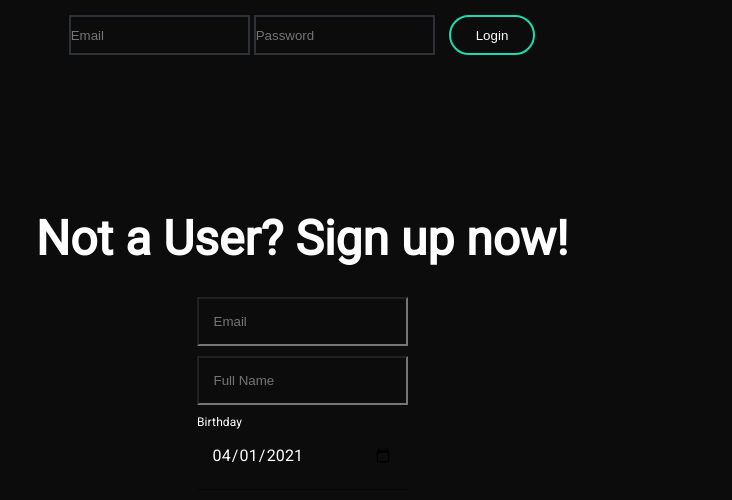
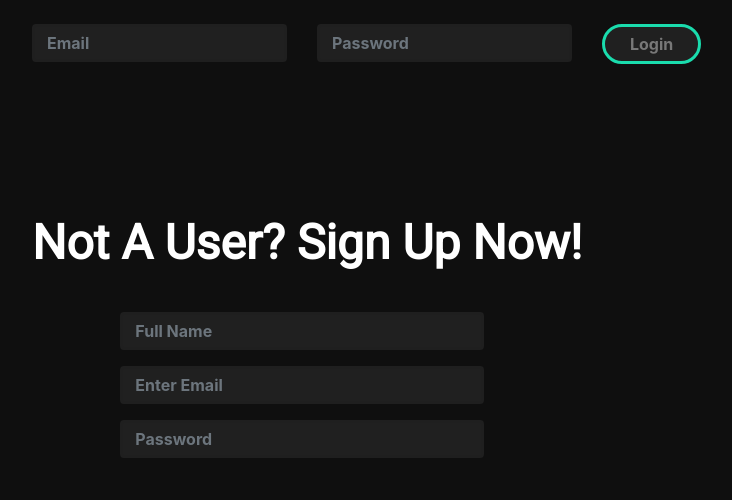
Before and after one commit to dallasclarke/social, a React (Create React App) app: page / in a window 1280 px wide. Shown: the top 500 px of the page, without its empty margins (338-1070 px from the left). Built offline with nearby package versions, Linux system fonts and the light colour scheme.

Commit message:
Scrapped a bunch of stuff... Removed material ui and went back to bootstrap & login component styling almost complete

```diff
--- a/package.json
+++ b/package.json
@@ -3,13 +3,13 @@
   "version": "0.1.0",
   "private": true,
   "dependencies": {
-    "@material-ui/core": "^4.11.3",
     "@testing-library/jest-dom": "^5.11.4",
     "@testing-library/react": "^11.1.0",
     "@testing-library/user-event": "^12.1.10",
     "bootstrap": "^4.6.0",
     "node-sass": "^5.0.0",
     "react": "^17.0.2",
+    "react-bootstrap": "^1.5.2",
     "react-dom": "^17.0.2",
     "react-redux": "^7.2.3",
     "react-scripts": "4.0.3",
--- a/public/index.html
+++ b/public/index.html
@@ -13,6 +13,12 @@
     <link
       href="https://fonts.googleapis.com/css2?family=Lobster+Two&family=Roboto&display=swap"
       rel="stylesheet"
+    />
+    <link
+      rel="stylesheet"
+      href="https://cdn.jsdelivr.net/npm/bootstrap@4.6.0/dist/css/bootstrap.min.css"
+      integrity="sha384-B0vP5xmATw1+K9KRQjQERJvTumQW0nPEzvF6L/Z6nronJ3oUOFUFpCjEUQouq2+l"
+      crossorigin="anonymous"
     />
     <link rel="apple-touch-icon" href="%PUBLIC_URL%/logo192.png" />
     <!--
--- a/src/components/Login.js
+++ b/src/components/Login.js
@@ -1,16 +1,28 @@
 import React from "react";
+
+import { Container, Row, Col, Form, Button } from "react-bootstrap";
 
 import RegisterCard from "./RegisterCard";
 
 function Login() {
   return (
-    <div className="login-container">
-      <div className="signin">
-        <input type="text" placeholder="Email" />
-        <input type="text" placeholder="Password" />
-        <button>Login</button>
-      </div>
-        <RegisterCard />
+    <div>
+      <Container className="login-container">
+        <Form className="form">
+          <Row>
+            <Col md={{ span: 3, offset: 3 }}>
+              <Form.Control placeholder="Email" id="inputs" />
+            </Col>
+            <Col md={3}>
+              <Form.Control type="password" placeholder="Password" id="inputs" />
+            </Col>
+            <Col md={3}>
+              <Button id="login-button">Login</Button>
+            </Col>
+          </Row>
+        </Form>
+      </Container>
+      <RegisterCard />
     </div>
   );
 }
--- a/src/components/RegisterCard.js
+++ b/src/components/RegisterCard.js
@@ -1,43 +1,42 @@
 import React from "react";
 
-import TextField from "@material-ui/core/TextField";
-import { createMuiTheme, ThemeProvider } from "@material-ui/core";
-
-const theme = createMuiTheme({
-  palette: {
-    primary: {
-      main: "#1ADCAD",
-    },
-    secondary: {
-      main: "#1ADCAD",
-    },
-    text: {
-      primary: "#FFFFFF",
-      secondary: "#FFFFFF",
-    },
-  },
-});
+import { Container, Row, Col, Form } from "react-bootstrap";
 
 function RegisterCard() {
   return (
-    <div className="register-container">
-      <h1>Not a User? Sign up now!</h1>
-      <div className="form">
-        <input type="text" placeholder="Email" />
-        <input type="text" placeholder="Full Name" />
-        <ThemeProvider theme={theme}>
-          <TextField
-            id="date"
-            label="Birthday"
-            type="date"
-            defaultValue="2021-04-01"
-            className="birthday"
-            InputLabelProps={{
-              shrink: true,
-            }}
-          />
-        </ThemeProvider>
-      </div>
+    <div className="d-flex align-items-center fullvHeight">
+      <Container className="register-container">
+        <Row>
+          <Col md={{ span: 7, offset: 3 }}>
+            <h1 id="header">Not A User? Sign Up Now!</h1>
+          </Col>
+        </Row>
+        <Form className="register-form">
+          <Form.Row>
+            <Form.Group as={Col} md={{ span: 4, offset: 4 }}>
+              <Form.Control type="name" placeholder="Full Name" id="register-inputs" />
+            </Form.Group>
+          </Form.Row>
+          <Form.Row>
+            <Form.Group
+              as={Col}
+              controlId="formGridEmail"
+              md={{ span: 4, offset: 4 }}
+            >
+              <Form.Control type="email" placeholder="Enter Email" id="register-inputs" />
+            </Form.Group>
+          </Form.Row>
+          <Form.Row>
+            <Form.Group
+              as={Col}
+              controlId="formGridPassword"
+              md={{ span: 4, offset: 4 }}
+            >
+              <Form.Control type="password" placeholder="Password" id="register-inputs" />
+            </Form.Group>
+          </Form.Row>
+        </Form>
+      </Container>
     </div>
   );
 }
--- a/src/styles/App.scss
+++ b/src/styles/App.scss
@@ -1,10 +1,12 @@
 * {
-  margin: 0;
-  padding: 0;
-  box-sizing: border-box;
-  background: #0C0C0C;
+  // margin: 0;
+  // padding: 0;
+  // box-sizing: border-box;
+  background: #0f0f0f;
 }
 
 
+@import "~bootstrap/scss/bootstrap";
 @import "./login";
-@import "./register"
+@import "./register";
+@import "./custom";
--- /dev/null
+++ b/src/styles/_custom.scss
@@ -0,0 +1,7 @@
+
+.fullvHeight {
+    min-height: 70vh;
+}
+
+
+@import "~bootstrap/scss/bootstrap";
--- a/src/styles/_login.scss
+++ b/src/styles/_login.scss
@@ -1,35 +1,29 @@
-.login-container {
 
+#inputs {
+    background: rgb(32, 32, 32);
+    border: solid 3px #1f1f1f;
+    margin-top: 1.5rem;
+    font-weight: bold;
+    color: #787878;
 }
-
-.signin {
-    display: flex;
-    justify-content: center;
-    padding: 15px;
-
-    input {
-        margin-right: 4px;
-        height: 40px;
-        background: #0c0c0c;
-        border: solid 2px #2E3236;
-        color: white;
-    }
-    input:focus {
+#inputs:focus {
     border: solid 3px #1ADCAD;
     outline: none;
 }
 
-    button {
-        padding: 10px 25px;
-        margin-left: 10px;
-        color: white;
+#login-button {
+    color: #787878;
+    margin-top: 1.5rem;
+    border: solid 3px #1ADCAD;
+    background: rgb(32, 32, 32);
+    font-weight: bold;
     border-radius: 20px;
-        border: solid 2px #1ADCAD;
+    padding: 5px 25px;
+    transition: all .6s ease;
 
 }
-    button:focus {
+#login-button:hover {
+    background: #1ADCAD;
+    color:rgb(32, 32, 32);
     outline: none;
 }
-
-
-}
--- a/src/styles/_register.scss
+++ b/src/styles/_register.scss
@@ -1,28 +1,22 @@
-.register-container {
-    display: flex;
-    flex-direction: column;
+
+#header {
     color: white;
-    height: 70vh;
-    align-items: center;
-    justify-content: center;
-
-    h1 {
-        font-size: 3rem;
-        font-family: 'Roboto', sans-serif;;
-    }
+    font-family: "Roboto", sans-serif;
+    font-weight: bold;
+    font-size: 3rem;
 }
 
-.form {
-    display: flex;
-    flex-direction: column;
-    padding-top: 30px;
+#register-inputs {
+    background: rgb(32, 32, 32);
+    border: solid 3px #1f1f1f;
+    font-weight: bold;
+    color: #787878;
+}
+#register-inputs:focus {
+    border: solid 3px #1ADCAD;
+    outline: none;
+}
 
-    input {
-        margin-bottom: 10px;
-        padding: 15px;
-    }
-    input:focus {
-        border: solid 3px #1ADCAD;
-        outline: none;
-    }
+.register-form {
+    margin-top: 2rem;
 }
```
Also changed, not shown: src/App.js (+4 -3 lines), 1 other file (tests, documents, lock files or other folders). Lines whose indentation alone changed are shown as unchanged.
